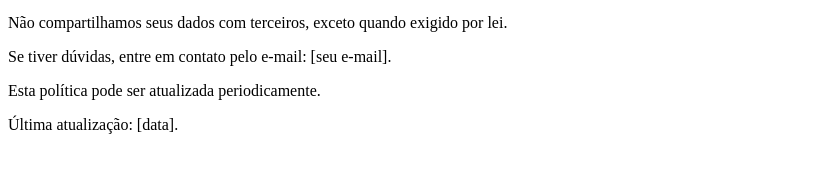
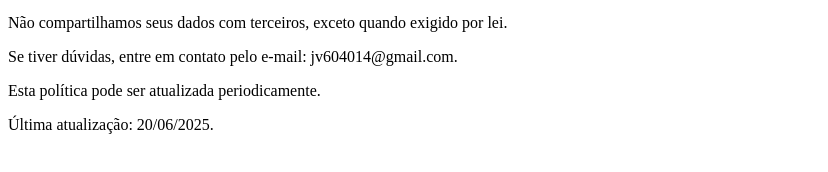
Before and after one commit to joaoMicheletti/VM_Site, a plain HTML site: page politica-de-privacidade.html in a window 1280 px wide. Shown: the part 170-342 px from the top of the page, without its empty margins (0-828 px from the left). Drawn offline with Linux system fonts and the light colour scheme.

Commit message:
upate
update

```diff
--- a/politica-de-privacidade.html
+++ b/politica-de-privacidade.html
@@ -14,8 +14,8 @@
 <li>Melhorar nossos serviços e oferecer suporte.</li>
 </ul>
 <p>Não compartilhamos seus dados com terceiros, exceto quando exigido por lei.</p>
-<p>Se tiver dúvidas, entre em contato pelo e-mail: [seu e-mail].</p>
+<p>Se tiver dúvidas, entre em contato pelo e-mail: jv604014@gmail.com.</p>
 <p>Esta política pode ser atualizada periodicamente.</p>
-<p>Última atualização: [data].</p>
+<p>Última atualização: 20/06/2025.</p>
 </body>
 </html>
```
